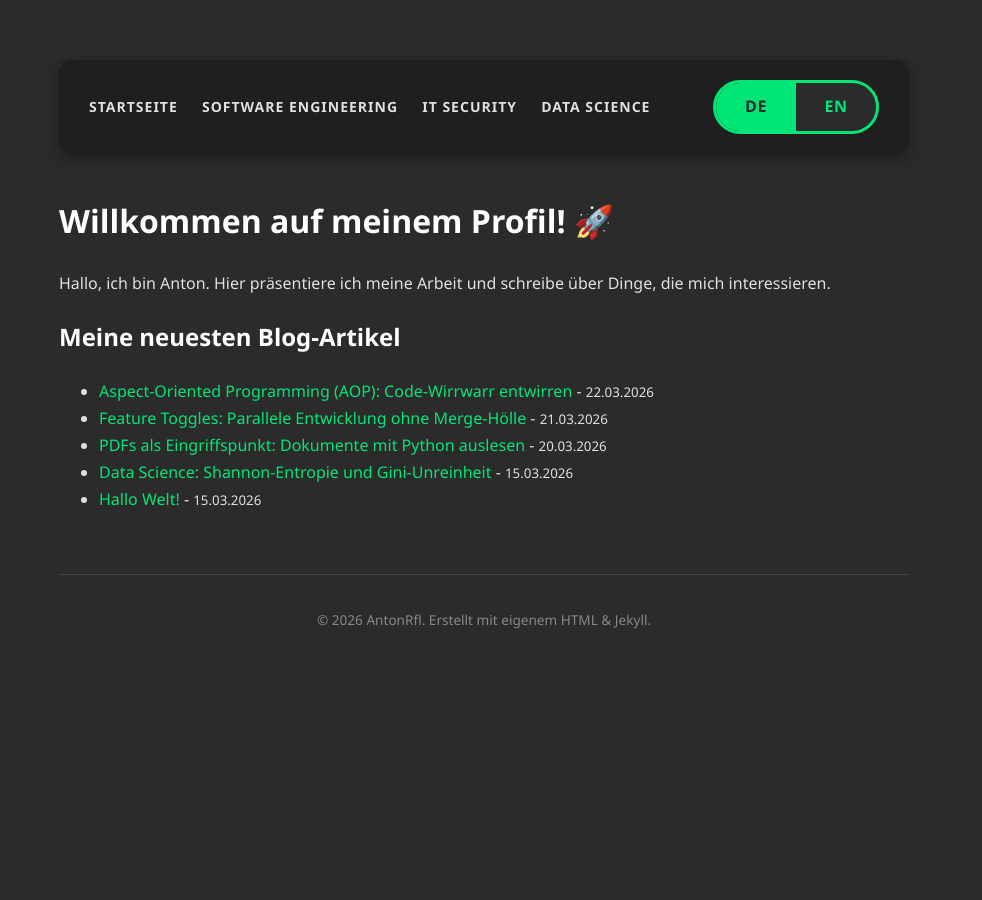
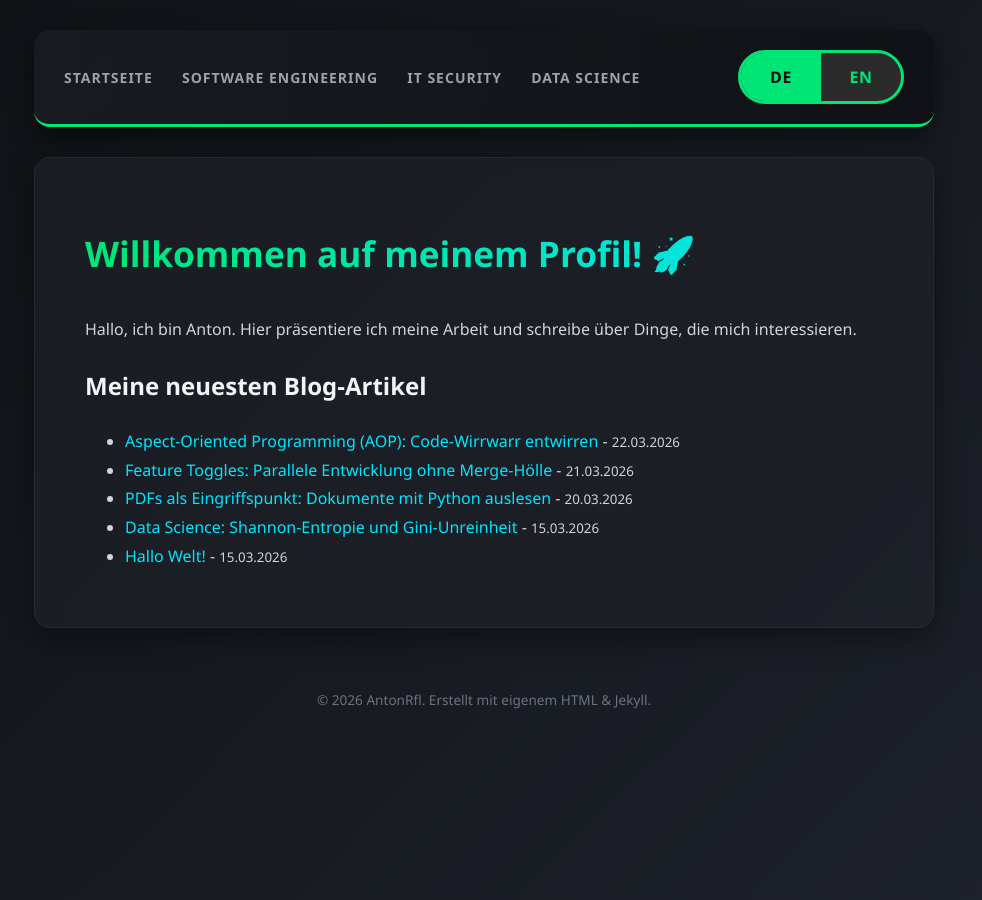
Before and after one commit to AntonRfl/AntonRfl.github.io, a Jekyll site: the page built from index.html, in a window 1280 px wide. Shown: the whole page, without its empty margins (156-1138 px from the left). Built offline with Jekyll 4.4.1, drawn with Linux system fonts in a browser that asks for light colours.

Commit message:
Revamp layout styles for modern design

```diff
--- a/_layouts/default.html
+++ b/_layouts/default.html
@@ -7,67 +7,103 @@
 
     <style>
         /* =========================================
-           1. Grund-Layout (Modern Dark Mode)
+           1. Grund-Layout (Modern Deep-Gradient)
            ========================================= */
         body {
             font-family: 'Segoe UI', Roboto, Helvetica, Arial, sans-serif;
-            background-color: #2b2b2b; /* Das dunkle Grau aus deinem Bild */
-            color: #e0e0e0; /* Helles Grau für den Text, strengt die Augen nicht an */
-            max-width: 850px;
-            margin: 40px auto;
+            /* Ein tiefer, bläulich-grauer Farbverlauf als Hintergrund */
+            background: linear-gradient(135deg, #0f1115 0%, #1e222b 100%);
+            background-attachment: fixed; /* Hintergrund bleibt beim Scrollen stehen */
+            color: #d1d5db; /* Angenehmes, weiches Hellgrau für den Text */
+            max-width: 900px;
+            margin: 0 auto;
             padding: 20px;
-            line-height: 1.7;
+            line-height: 1.8;
         }
 
-        /* Überschriften und Links anpassen */
-        h1, h2, h3, h4 { color: #ffffff; }
-        a { color: #00e676; text-decoration: none; transition: color 0.2s; }
-        a:hover { color: #69f0ae; text-decoration: underline; }
+        /* Der Textbereich als schicke, abgesetzte Karte */
+        main {
+            background-color: rgba(30, 33, 40, 0.7); /* Leicht durchsichtig */
+            backdrop-filter: blur(10px); /* Milchglas-Effekt */
+            padding: 40px 50px;
+            border-radius: 16px;
+            box-shadow: 0 10px 30px rgba(0, 0, 0, 0.4);
+            border: 1px solid rgba(255, 255, 255, 0.05);
+            margin-top: 30px;
+        }
 
-        /* Navigation modernisieren */
+        /* Überschriften stylen */
+        h1, h2, h3, h4 { color: #f3f4f6; font-weight: 700; }
+
+        /* Die Hauptüberschrift bekommt einen Farbverlauf */
+        h1 {
+            background: linear-gradient(90deg, #00e676, #00e5ff);
+            -webkit-background-clip: text;
+            -webkit-text-fill-color: transparent;
+            margin-bottom: 30px;
+            font-size: 2.2em;
+        }
+
+        a { color: #00e5ff; text-decoration: none; transition: all 0.2s ease-in-out; }
+        a:hover { color: #00e676; text-shadow: 0 0 8px rgba(0, 230, 118, 0.4); }
+
+        /* =========================================
+           2. Stylische Navigation (Header)
+           ========================================= */
         nav {
-            background-color: #1f1f1f;
+            background: linear-gradient(90deg, rgba(25, 28, 35, 0.9) 0%, rgba(15, 17, 21, 0.9) 100%);
+            backdrop-filter: blur(10px);
             padding: 20px 30px;
-            border-radius: 12px;
-            margin-bottom: 40px;
+            border-radius: 16px;
+            margin-top: 10px;
             display: flex;
             justify-content: space-between;
             align-items: center;
-            box-shadow: 0 4px 15px rgba(0,0,0,0.3);
+            box-shadow: 0 8px 25px rgba(0,0,0,0.5);
+            border-bottom: 3px solid #00e676; /* Der neongrüne Akzentstreifen */
         }
         .nav-links a {
-            margin-right: 20px;
-            color: #e0e0e0;
-            font-weight: bold;
+            margin-right: 25px;
+            color: #9ca3af;
+            font-weight: 600;
             text-transform: uppercase;
             font-size: 14px;
             letter-spacing: 1px;
         }
-        .nav-links a:hover { color: #00e676; text-decoration: none; }
-
-        /* Code-Blöcke für den Dark Mode anpassen */
-        pre { background-color: #1a1a1a; padding: 15px; border-radius: 8px; overflow-x: auto; border: 1px solid #444; }
-        code { font-family: 'Courier New', Courier, monospace; color: #00e676; }
-
-        .site-footer { margin-top: 60px; font-size: 0.85em; color: #888; border-top: 1px solid #444; padding-top: 20px; text-align: center; }
+        .nav-links a:hover { color: #ffffff; text-shadow: 0 0 10px rgba(255, 255, 255, 0.5); }
 
         /* =========================================
-           2. Logik: Sprachen verstecken / anzeigen
+           3. Code-Blöcke & Footer
+           ========================================= */
+        pre {
+            background-color: #0d0f12;
+            padding: 20px;
+            border-radius: 10px;
+            overflow-x: auto;
+            border: 1px solid #2d3139;
+            box-shadow: inset 0 2px 10px rgba(0,0,0,0.5);
+        }
+        code { font-family: 'Fira Code', 'Courier New', Courier, monospace; color: #69f0ae; }
+
+        .site-footer { margin-top: 60px; font-size: 0.85em; color: #6b7280; text-align: center; padding-bottom: 20px;}
+
+        /* =========================================
+           4. Logik: Sprachen verstecken / anzeigen
            ========================================= */
         .lang-en { display: none; }
         body.show-en .lang-de { display: none; }
         body.show-en .lang-en { display: block; }
 
         /* =========================================
-           3. Design: Dein "Speed/Quality" Toggle (DE/EN)
+           5. Dein Button (Unverändert übernommen)
            ========================================= */
         .lang-toggle {
             position: relative;
             width: 160px;
             height: 48px;
-            background-color: #2b2b2b; /* Dunkler Hintergrund im Schalter */
+            background-color: #2b2b2b;
             border-radius: 30px;
-            border: 3px solid #00e676; /* Der markante Neongrüne Rand */
+            border: 3px solid #00e676;
             display: flex;
             align-items: center;
             cursor: pointer;
@@ -75,41 +111,34 @@
             overflow: hidden;
         }
 
-        /* Der grüne Schieber im Hintergrund */
         .lang-toggle-bg {
             position: absolute;
             top: 0;
             left: 0;
             width: 50%;
             height: 100%;
-            background-color: #00e676; /* Neongrün */
+            background-color: #00e676;
             transition: transform 0.3s cubic-bezier(0.25, 0.8, 0.25, 1);
             z-index: 1;
         }
 
-        /* Wenn Englisch aktiv ist, schiebt sich der Hintergrund nach rechts */
-        body.show-en .lang-toggle-bg {
-            transform: translateX(100%);
-        }
+        body.show-en .lang-toggle-bg { transform: translateX(100%); }
 
-        /* Die Beschriftung (DE / EN) */
         .lang-text {
             flex: 1;
             text-align: center;
-            z-index: 2; /* Liegt ÜBER dem Schieber */
+            z-index: 2;
             font-weight: bold;
             font-size: 16px;
             letter-spacing: 0.5px;
             transition: color 0.3s ease;
         }
 
-        /* Standardzustand (DE aktiv) */
-        .lang-text-de { color: #2b2b2b; } /* Dunkler Text auf grünem Grund */
-        .lang-text-en { color: #00e676; } /* Grüner Text auf dunklem Grund */
+        .lang-text-de { color: #111; }
+        .lang-text-en { color: #00e676; }
 
-        /* Farben wechseln, wenn der Schieber auf EN steht */
         body.show-en .lang-text-de { color: #00e676; }
-        body.show-en .lang-text-en { color: #2b2b2b; }
+        body.show-en .lang-text-en { color: #111; }
     </style>
 
     {% raw %}
```
